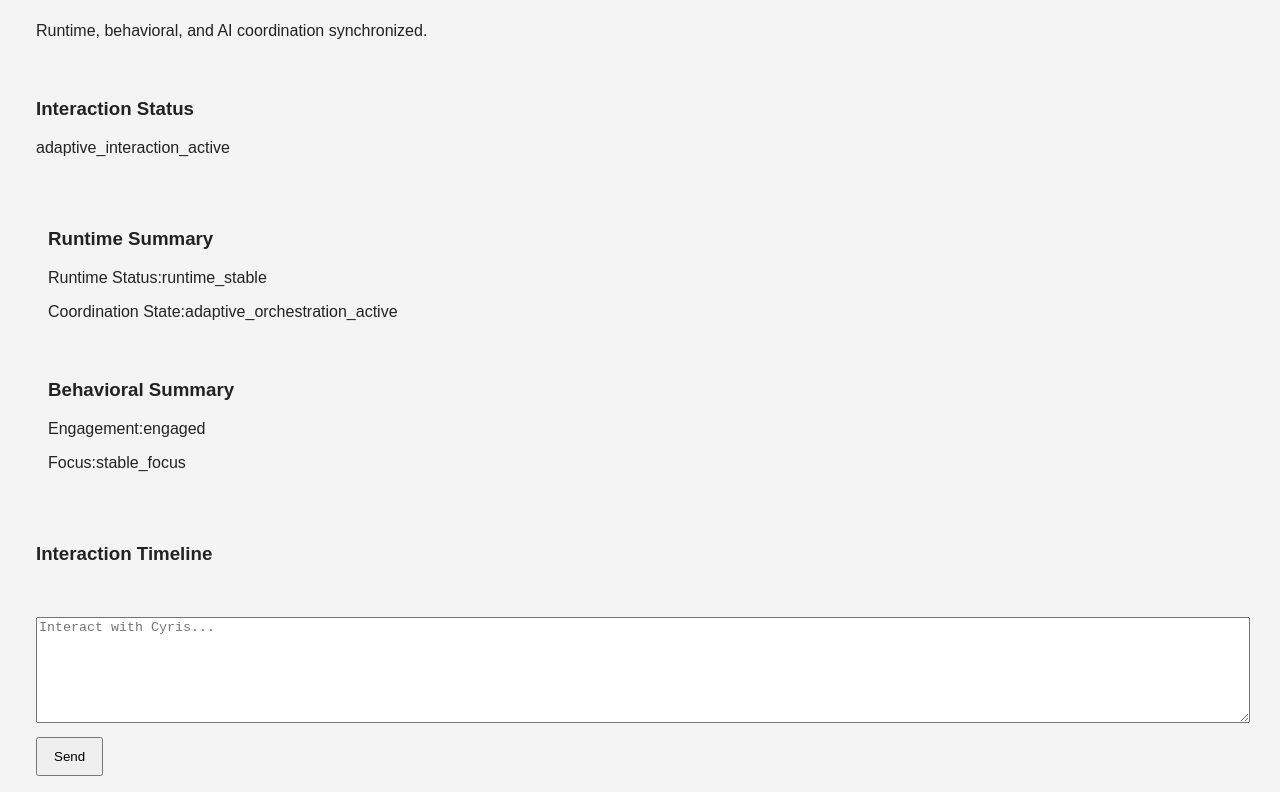
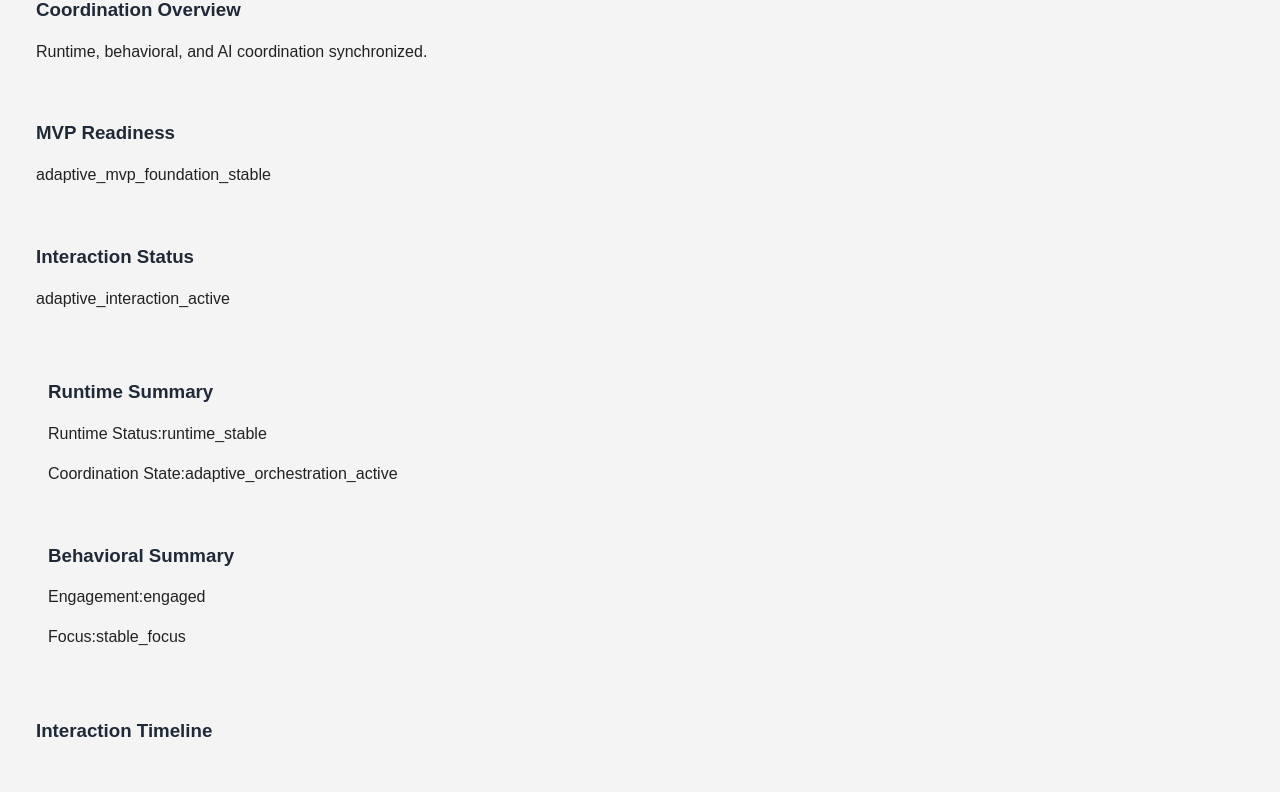
Before and after one commit to amri-03/axis-ai-assistant, a React app in the folder frontend/: page / in a window 1280 px wide. Shown: the part 548-1340 px from the top of the page. Built offline with nearby package versions, Linux system fonts and the light colour scheme; the HTML template or start-up script is replaced by a standard one.

Commit message:
refactor: stabilize adaptive intelligence MVP foundation

```diff
--- /dev/null
+++ b/frontend/src/components/MVPStatusPanel.jsx
@@ -0,0 +1,21 @@
+export default function MVPStatusPanel({
+
+                                           mvpState
+
+                                       }) {
+
+    return (
+
+        <div>
+
+            <h3>
+                MVP Readiness
+            </h3>
+
+            <p>
+                {mvpState}
+            </p>
+
+        </div>
+    );
+}
--- a/frontend/src/pages/Home.jsx
+++ b/frontend/src/pages/Home.jsx
@@ -31,6 +31,9 @@ import OrchestrationStateCard
 
 import CoordinationOverview
     from "../components/CoordinationOverview";
+
+import MVPStatusPanel
+    from "../components/MVPStatusPanel";
 
 
 export default function Home() {
@@ -93,6 +96,9 @@ export default function Home() {
     const coordinationOverview =
         "Runtime, behavioral, and AI coordination synchronized.";
 
+    const mvpState =
+        "adaptive_mvp_foundation_stable";
+
     return (
         <div>
 
@@ -131,6 +137,10 @@ export default function Home() {
                 }
             />
 
+            <MVPStatusPanel
+                mvpState={mvpState}
+            />
+
             <InteractionStatusCard
                 status={interactionStatus}
             />
--- a/frontend/src/styles/global.css
+++ b/frontend/src/styles/global.css
@@ -21,3 +21,24 @@ button {
     padding: 10px 16px;
     cursor: pointer;
 }
+
+h1,h3 {
+    color: #1f2937;
+}
+
+p {
+    line-height: 1.5;
+}
+
+textarea {
+    border: 1px solid #cccccc;
+    border-radius: 6px;
+    padding: 10px;
+}
+
+button {
+    border: none;
+    border-radius: 6px;
+    background-color: #1f2937;
+    color: white;
+}
```
